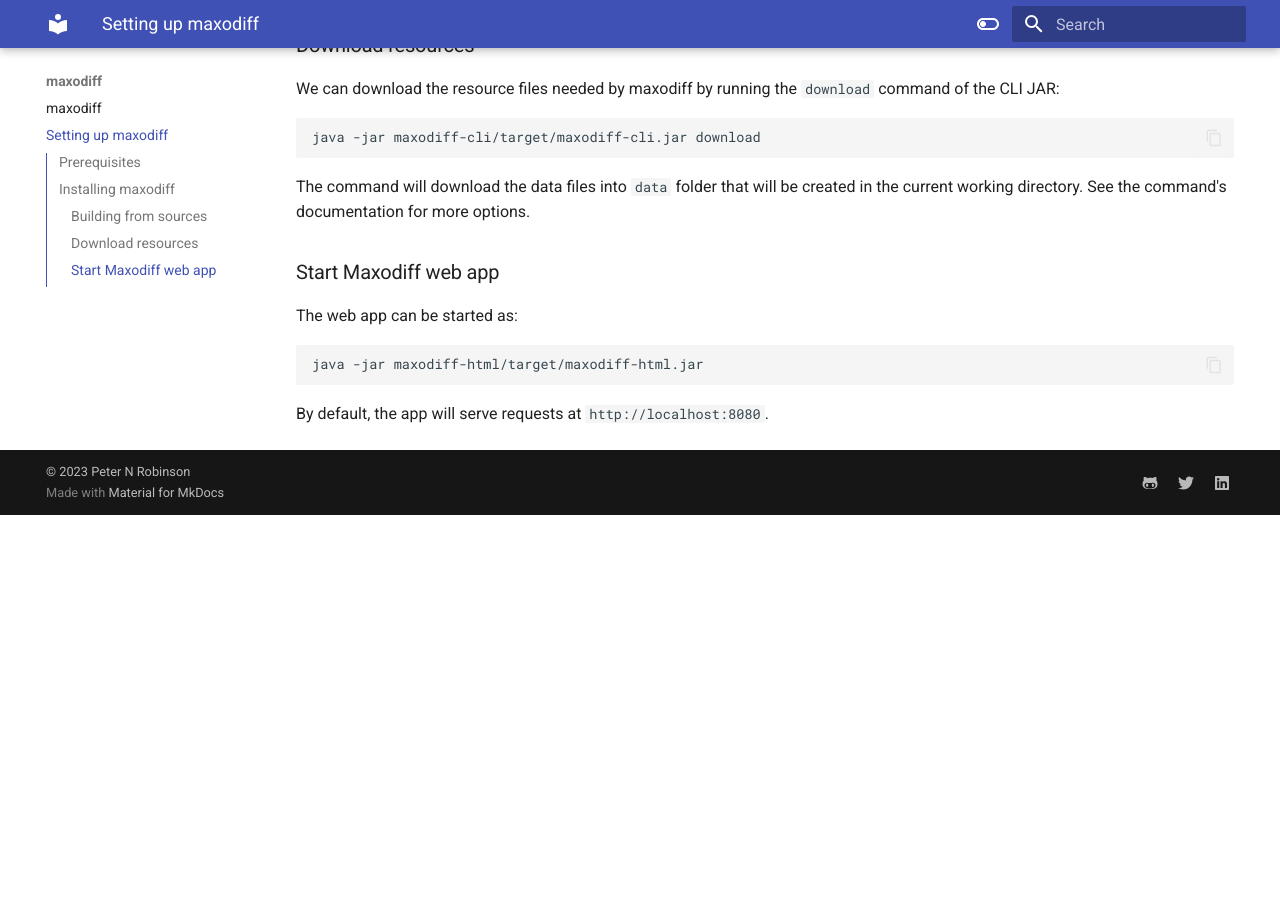
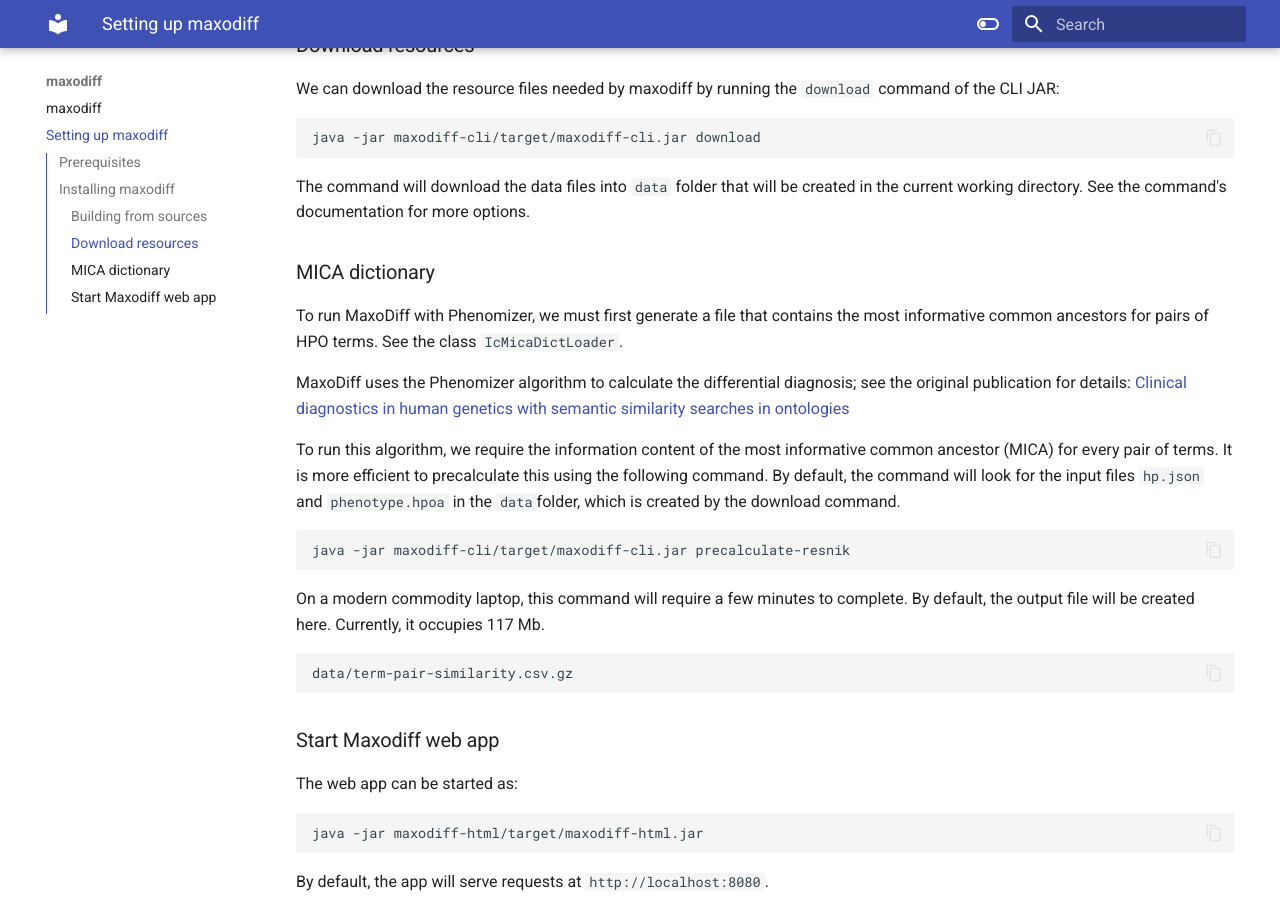
Before and after one commit to P2GX/maxodiff, an MkDocs documentation site: the page built from docs/setup.md, in a window 1280 px wide and 900 px high, scrolled down 673 px. Built offline with MkDocs 1.6.1 and Material for MkDocs 9.7.7, drawn with Linux system fonts in a browser that asks for light colours; before the commit the page ends 1188 px from its top, so only the background shows below that.

Commit message:
Updating documentation

````diff
--- a/docs/setup.md
+++ b/docs/setup.md
@@ -27,14 +27,37 @@
 
 ### Download resources
 
-We can download the resource files needed by maxodiff by running the `download` command of the CLI JAR:
-
+We can download the resource files needed by maxodiff by running the `download` command
+of the CLI JAR:
 ```shell
 java -jar maxodiff-cli/target/maxodiff-cli.jar download
 ```
 
 The command will download the data files into `data` folder that will be created in the current working directory.
 See the command's documentation for more options.
+
+### MICA dictionary
+To run MaxoDiff with Phenomizer, we must first generate a file that contains the
+most informative common ancestors for pairs of HPO terms. See the class ``IcMicaDictLoader``.
+
+MaxoDiff uses the Phenomizer algorithm to calculate the differential diagnosis; see
+the original publication for details:
+[Clinical diagnostics in human genetics with semantic similarity searches in ontologies](https://pubmed.ncbi.nlm.nih.gov/19800049/)
+
+To run this algorithm, we require
+the information content of the most informative common ancestor (MICA) for
+every pair of terms. It is more efficient to precalculate this using the
+following command. By default, the command will look for the input files ``hp.json``
+and ``phenotype.hpoa`` in the ``data``folder, which is created by the download command.
+```shell
+java -jar maxodiff-cli/target/maxodiff-cli.jar precalculate-resnik
+```
+On a modern commodity laptop, this command will require a few minutes to complete.
+By default, the output file will be created here. Currently, it occupies 117 Mb.
+```shell
+data/term-pair-similarity.csv.gz
+```
+
 
 ### Start Maxodiff web app
 
````
